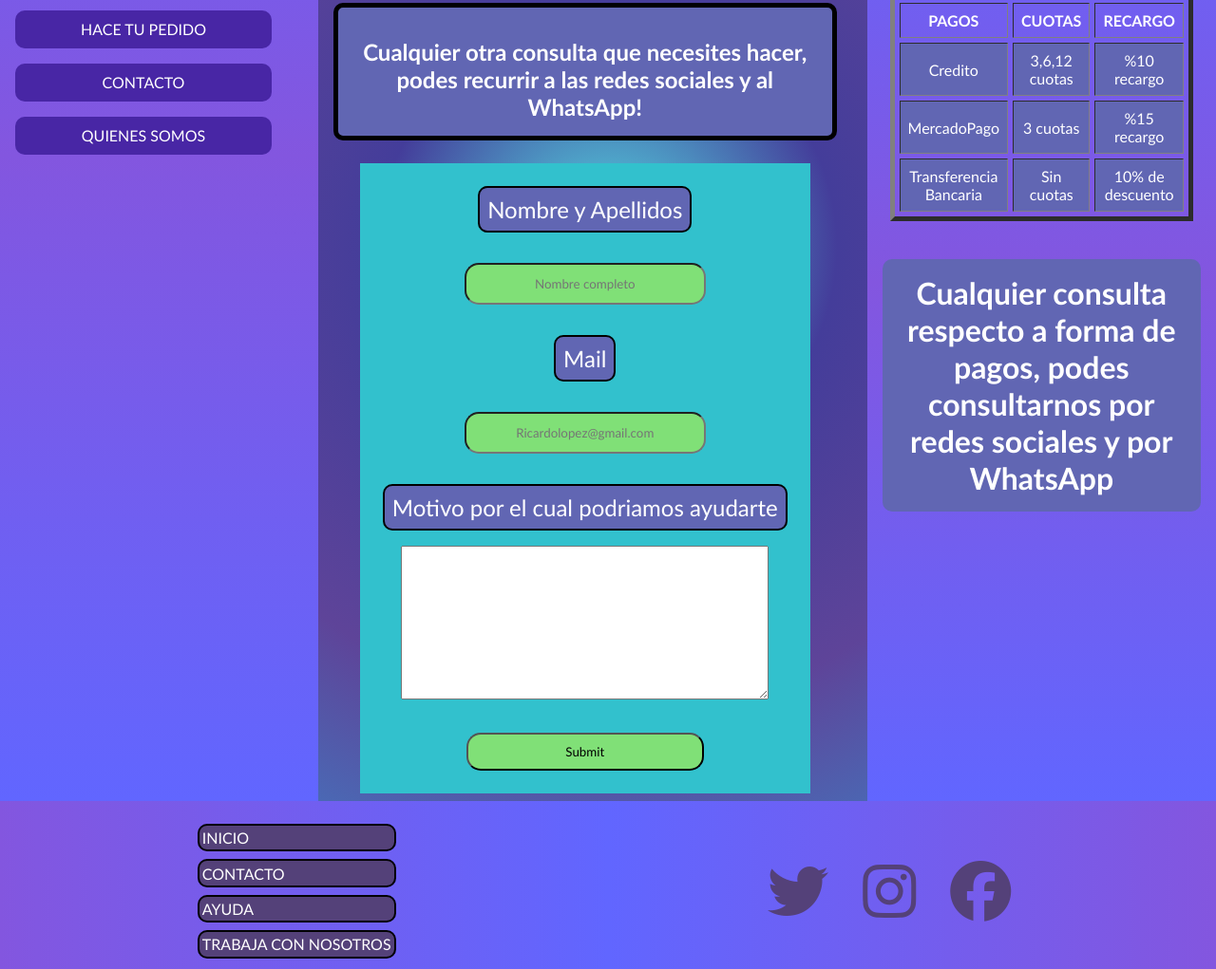
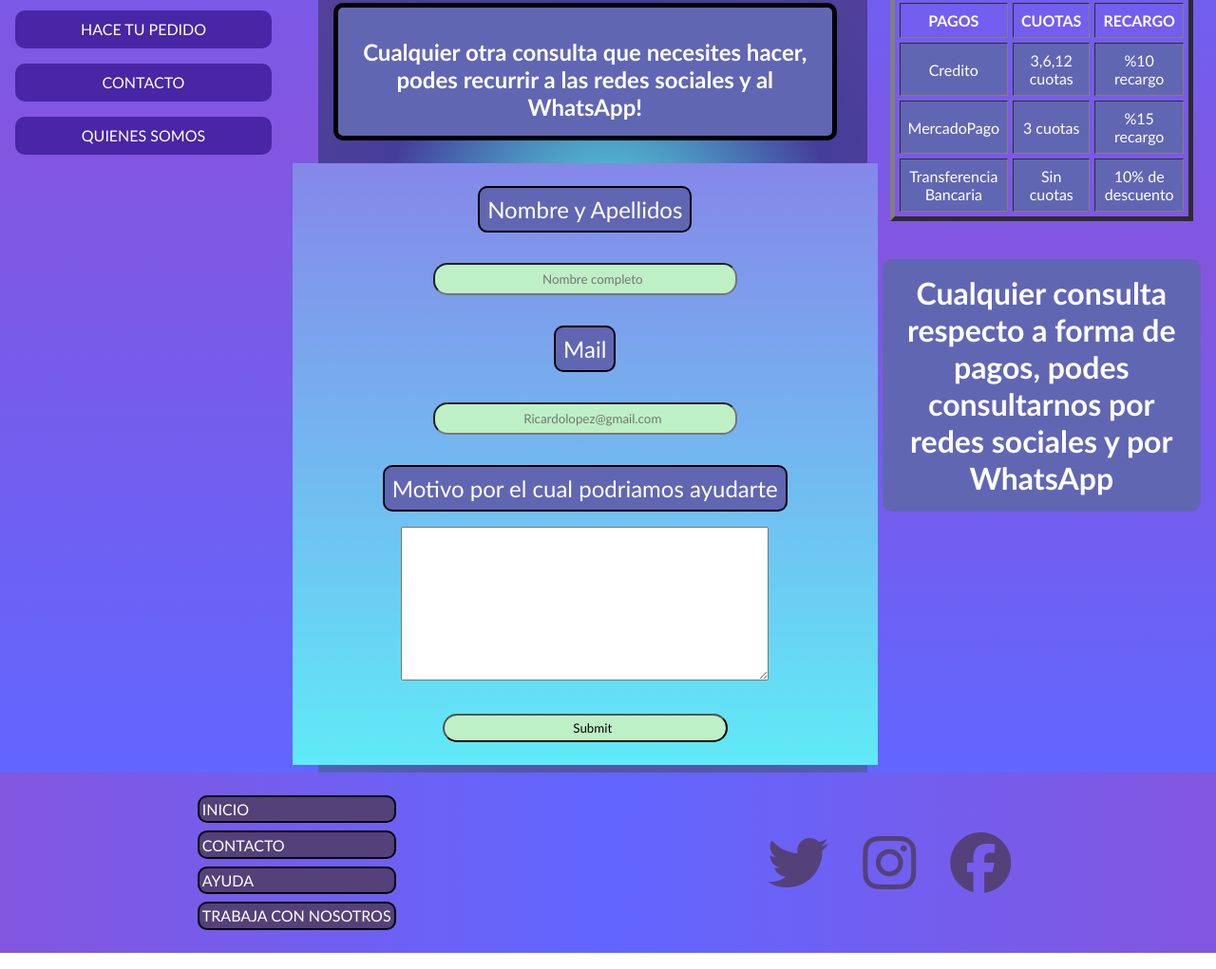
Before and after one commit to Ignacio-Fras/krakken-frascone, a plain HTML site: page contacto.html in a window 1280 px wide. Shown: the part 515-1536 px from the top of the page at 95% size. Drawn offline with Linux system fonts and the light colour scheme.

Commit message:
agregando cambios al form

```diff
--- a/css/style.css
+++ b/css/style.css
@@ -49,9 +49,9 @@
 }
 
 .nav li {
-    width: 250px;
-    height: 20px;
-    transition: height 3s,width 2s;
+  width: 250px;
+  height: 20px;
+  transition: height 3s, width 2s;
   animation-name: cambioColor;
   animation-iteration-count: infinite;
   animation-duration: 10s;
@@ -62,8 +62,8 @@
   border-radius: 10px;
 }
 .nav li:hover {
-    width: 260px;
-    height: 30px;
+  width: 260px;
+  height: 30px;
   background-color: rgb(50, 193, 205);
   border: solid 2px black;
 }
@@ -329,6 +329,12 @@
   margin: 1rem;
 }
 .form div {
+  width: 600px;
+  background-image: linear-gradient(
+    to bottom,
+    rgb(133, 135, 233),
+    rgb(96, 234, 247)
+  );
   display: flex;
   align-items: center;
   flex-direction: column;
@@ -337,16 +343,16 @@
   background-color: rgb(50, 193, 205);
 }
 .form input {
-  height: 2.5rem;
-  width: 250px;
+  width: 300px;
+  height: 30px;
   border-radius: 15px;
-  background-color: rgb(128, 224, 119);
+  background-color: rgb(190, 240, 198);
   text-align: center;
   margin: 1rem;
+  padding-left: 1rem;
 }
 .form input[type="submit"]:hover {
-  background-color: rgb(97, 102, 179);
-  color: rgb(24, 21, 21);
+  background-color: rgb(146, 156, 243);
 }
 
 /* Footer ------------- */
@@ -468,18 +474,3 @@
     display: none;
   }
 }
-
-@keyframes cambioAncho {
-  0% {
-    width: 550px;
-    background-color: black;
-  }
-  50% {
-    width: 350px;
-    background-color: violet;
-  }
-  100% {
-    width: 250px;
-    background-color: #171994;
-  }
-}
```
